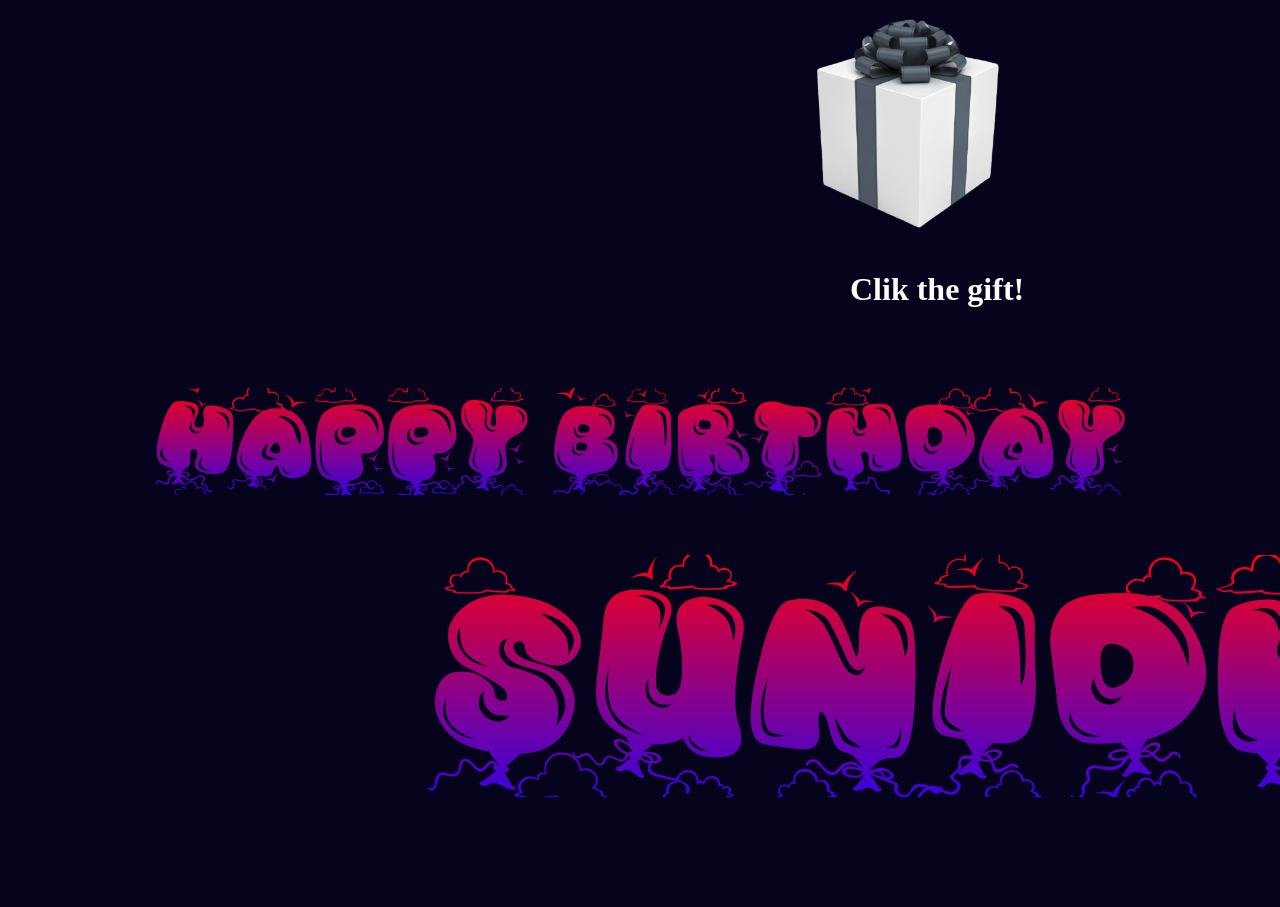
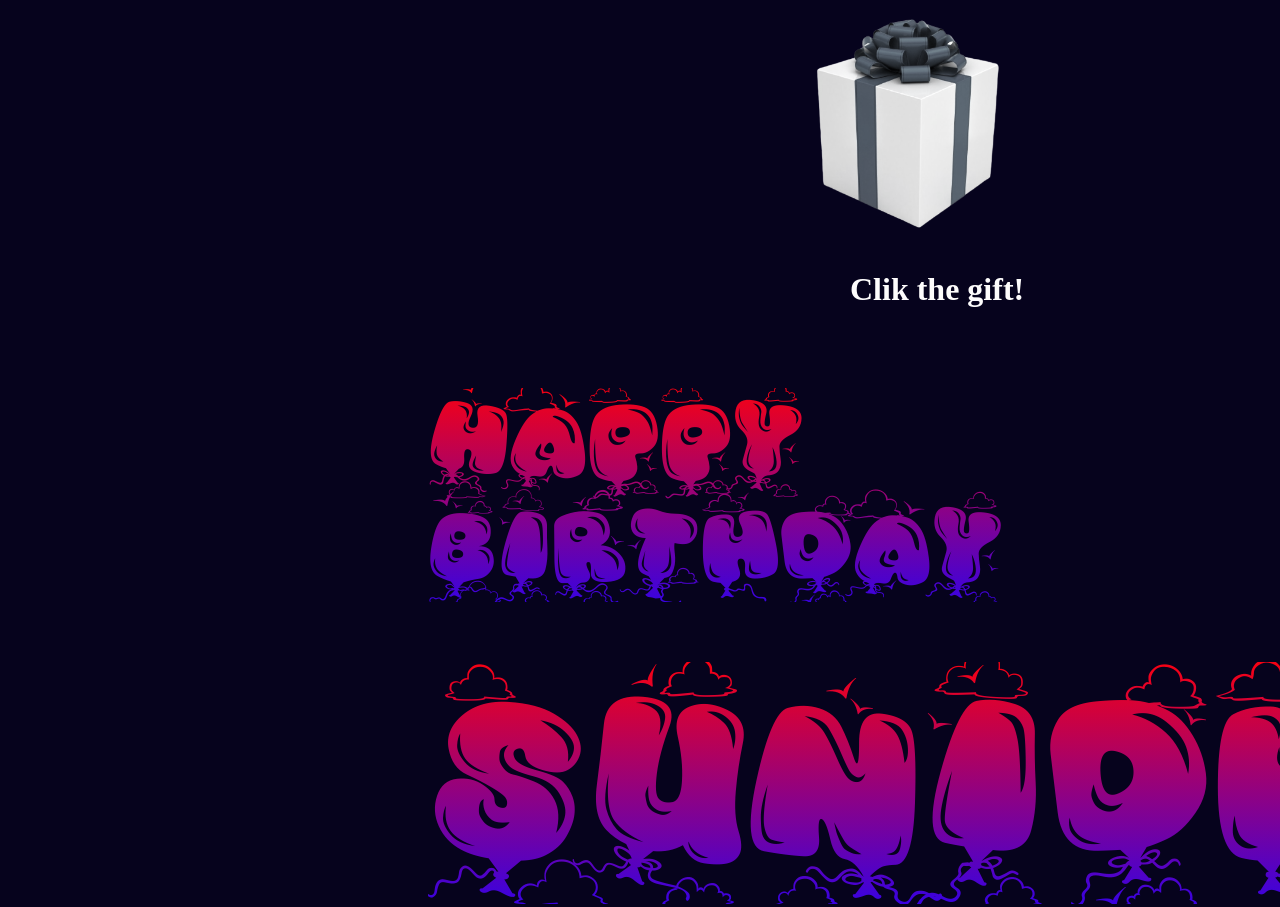
Before and after one commit to Sneha040407/Happy-Birthday, a plain HTML site: page index.html in a window 1280 px wide. Shown: the top 907 px of the page. Drawn offline with Linux system fonts and the light colour scheme.

Commit message:
Update style.css

```diff
--- a/style.css
+++ b/style.css
@@ -5,7 +5,8 @@ body{
 }
 .bday{
     margin-top: 80px;
-    text-align: center;
+    margin-left: 428px;
+
     background:linear-gradient(180deg,#f80112 0%,#2602f5 110%) ;
     -webkit-background-clip: text;
     -webkit-text-fill-color: transparent;
```
